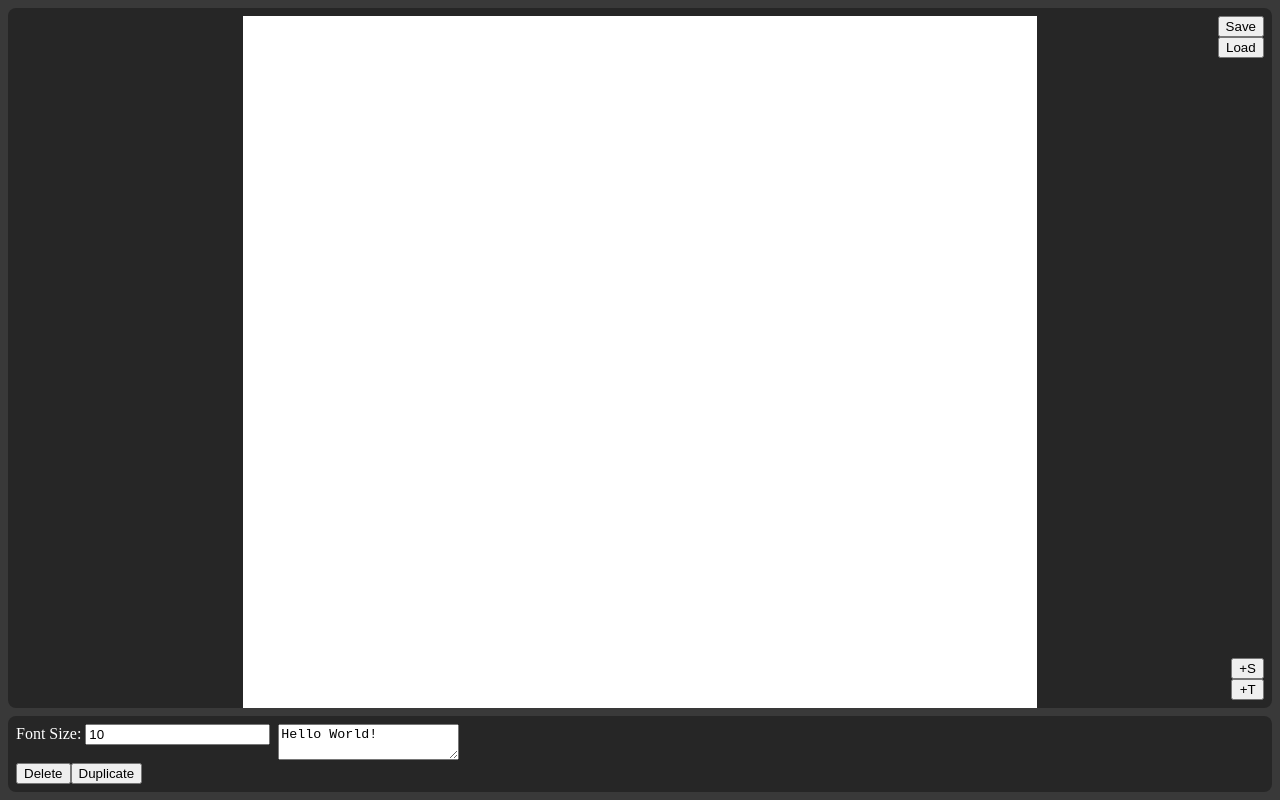
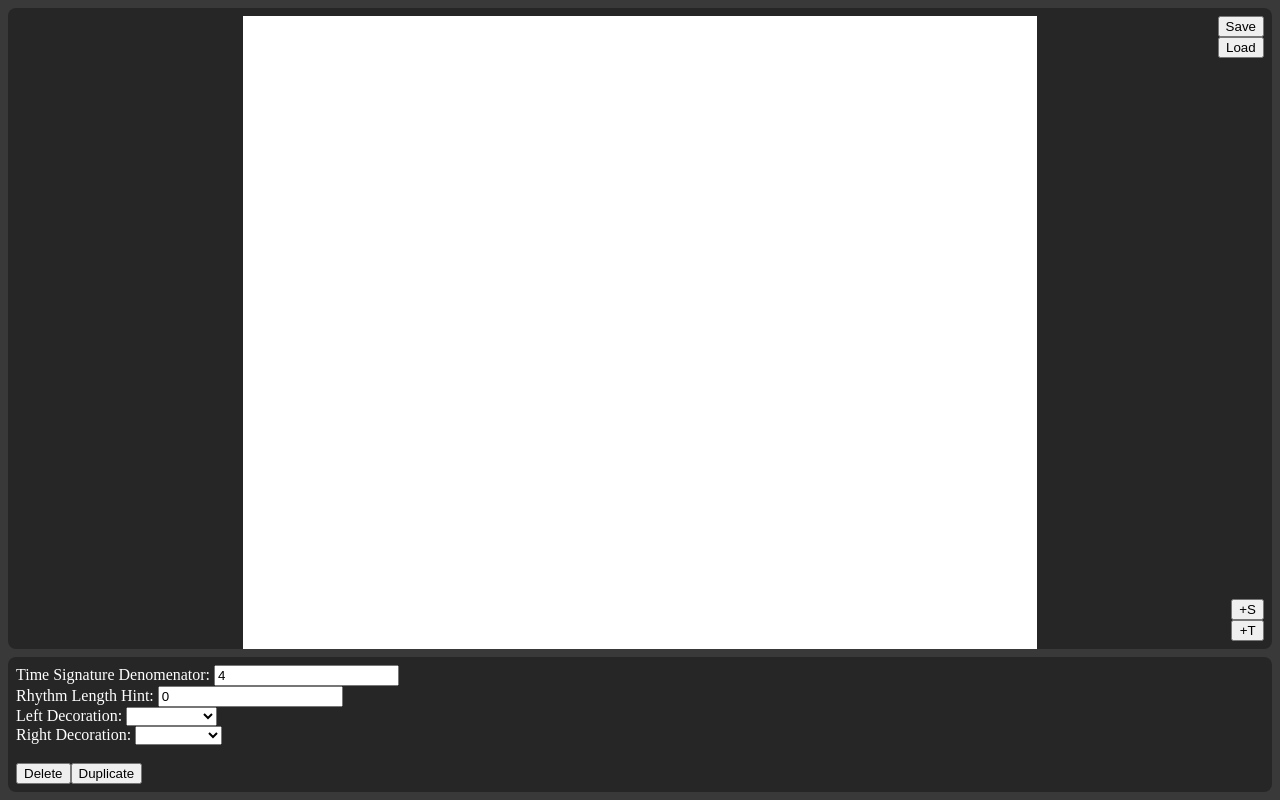
Before and after one commit to GreenJon902/UltimateDrumScorerPro, a plain HTML site: page src/index.html in a window 1280 px wide. Drawn offline with Linux system fonts and the light colour scheme.

Commit message:
Added parts of score editor

```diff
--- a/src/editor.js
+++ b/src/editor.js
@@ -10,7 +10,31 @@ const POSITIVE_REAL = [
     x => {
         // CASTER
         x = x.replace(/[^0-9\.]/g, "");  // Remove non-number characers
-        return (x > 0) ? parseFloat(x) : undefined;
+        return (x > 0) ? parseFloat(x) : undefined;  // Check positive and not empty
+    }
+];
+const NON_NEG_REAL = [
+    x => {
+        // CLEANER
+        x = x.replace(/[^0-9\.]/g, "");  // Remove non-number characers
+        return x;
+    },
+    x => {
+        // CASTER
+        x = x.replace(/[^0-9\.]/g, "");  // Remove non-number characers
+        return (x >= 0 && x !== "") ? parseFloat(x) : undefined;  // Check non-neg and not empty
+    }
+];
+const POSITIVE_INT = [
+    x => {
+        // CLEANER
+        x = x.replace(/[^0-9]/g, "");  // Remove non-number characers
+        return x;
+    },
+    x => {
+        // CASTER
+        x = x.replace(/[^0-9]/g, "");  // Remove non-number characers
+        return (x > 0) ? parseInt(x) : undefined;  // Check positive and not empty
     }
 ];
 
@@ -23,8 +47,9 @@ export function attachEditor(editorPane) {
     SelectionManager.onSelectionStateChanged(() => selectionStateChanged(editorPane));
 
     // Add bindings to COmponentManager to make sure that content in selectors is always representative of the manager's storage
-    ComponentManager.onComponentTextChanged((componentId, newValue) => componentFieldChanged(editorPane, "Text", componentId, newValue));
-    ComponentManager.onComponentFontSizeChanged((componentId, newValue) => componentFieldChanged(editorPane, "FontSize", componentId, newValue));
+    ["Text", "FontSize", "TimeSignatureDenomenator", "RhythmLengthHint", "LeftDecoration", "RightDecoration"].forEach(field => {
+        ComponentManager["onComponent" + field + "Changed"]((componentId, newValue) => componentFieldChanged(editorPane, field, componentId, newValue));
+    });
 }
 
 function selectionStateChanged(editorPane, ..._) {
@@ -90,8 +115,8 @@ function createTextEditorOptions(editorPane, componentId) {
     const div = document.createElement("div");
     createEditorTextOption(div, componentId, "Font Size", "FontSize", ...POSITIVE_REAL);
     createBreak(div);
+    createEditorDeleteDuplicate(div, componentId);
     editorPane.appendChild(div);
-    createEditorDeleteDuplicate(div, componentId);
     return div;
 }
 
@@ -158,6 +183,32 @@ function createEditorTextOption(container, componentId, label, optionName, clean
     return div;
 }
 
+function createEditorSelectOption(container, componentId, label, optionName, options) {
+    // See createEditorTextOption. This works on <select> nodes though.
+    // This will add another option for no-selection, which will be null.
+
+    // Create the select
+    const select = document.createElement("select");
+    ["", ...options].forEach(name => {
+        const option = document.createElement("option");
+        option.value = name;
+        option.innerText = name;
+        select.appendChild(option);
+    });
+    select.value = ComponentManager["getComponent" + optionName](componentId);
+    // Event saving value
+    select.onchange = () => ComponentManager["setComponent" + optionName](componentId, select.value);
+    changeWithComponentManager(select, componentId, optionName);
+
+    // Cerate action option structure
+    const inputId = getUniqueId();
+    const div = document.createElement("div");
+    createEditorOptionLabel(div, label, inputId);
+    div.appendChild(select);
+    container.appendChild(div);
+    return div;
+}
+
 function createEditorOptionLabel(container, labelText, id) {
     // Adds a label for the given id.
 
@@ -169,8 +220,28 @@ function createEditorOptionLabel(container, labelText, id) {
     return label;
 }
 
-function createFullScoreComponentEditor(editorPane) {
-    throw "Not implemented"
+function createFullScoreComponentEditor(editorPane, componentId) {
+    // Creates the options for the editor for the given score component.
+    // This adds a new child to the given editorPane, and also returns the added child.
+
+    const div = document.createElement("div");
+    createScoreEditorOptions(div, componentId);
+    editorPane.appendChild(div);
+    return div;
+}
+
+function createScoreEditorOptions(container, componentId) {
+    // Creates the options for a score-component editor and adds it to the given container. This returns the created node.
+
+    const div = document.createElement("div");
+    createEditorTextOption(div, componentId, "Time Signature Denomenator", "TimeSignatureDenomenator", ...POSITIVE_REAL);
+    createEditorTextOption(div, componentId, "Rhythm Length Hint", "RhythmLengthHint", ...POSITIVE_REAL);
+    createEditorSelectOption(div, componentId, "Left Decoration", "LeftDecoration", ["start", "repeat-start", "option-start"]);  // Get options for a proper source
+    createEditorSelectOption(div, componentId, "Right Decoration", "RightDecoration", ["end", "repeat-end", "option-end", "bar-end"]);  // Get options for a proper source
+    createBreak(div);
+    createEditorDeleteDuplicate(div, componentId);
+    container.appendChild(div);
+    return div;
 }
 
 function getUniqueId() {
--- a/src/index.html
+++ b/src/index.html
@@ -37,8 +37,8 @@
         import {attachEditor} from "./editor.js";
 
         ComponentManager.loadEmptyProject();
-        const textId = ComponentManager.createEmptyComponent("text-component");
-        SelectionManager.select(textId);
+        const id = ComponentManager.createEmptyComponent("score-component");
+        SelectionManager.select(id);
 
         attachEditor(document.getElementById("editor-pane"));
 
```
